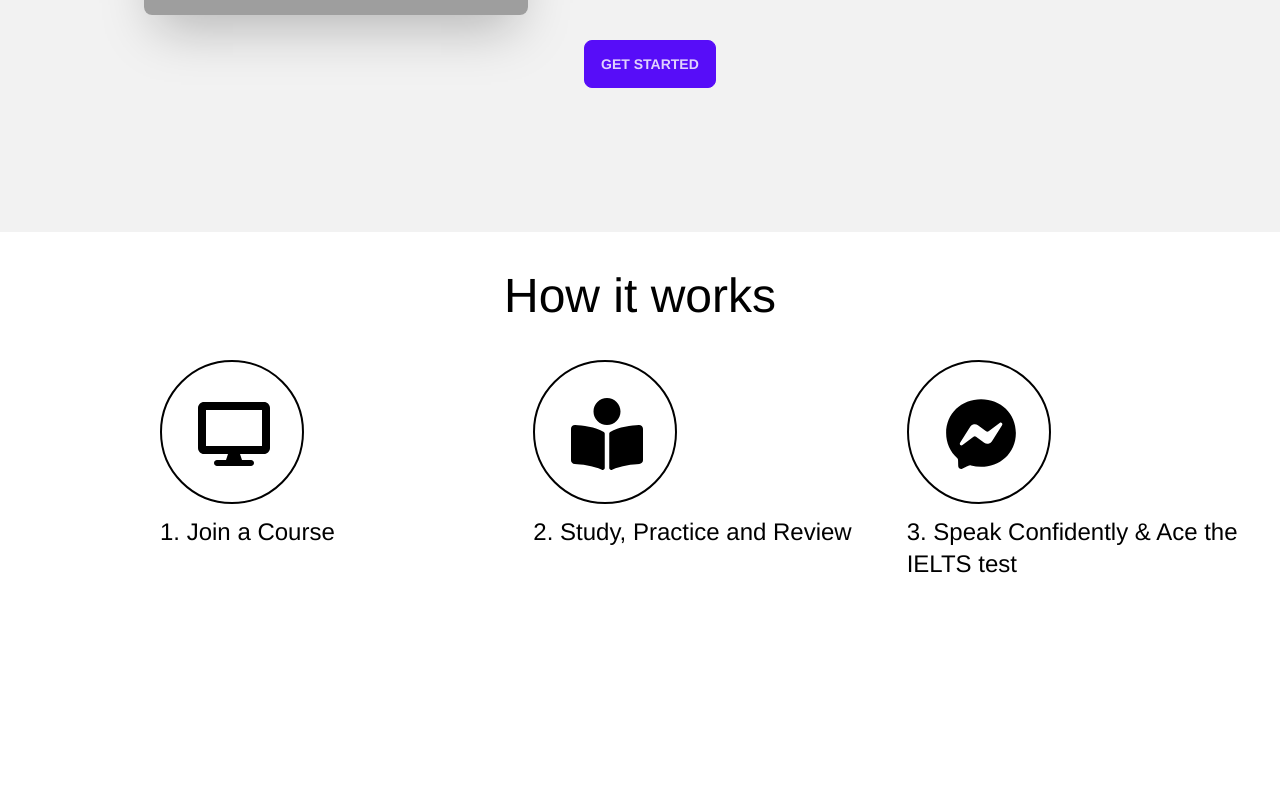
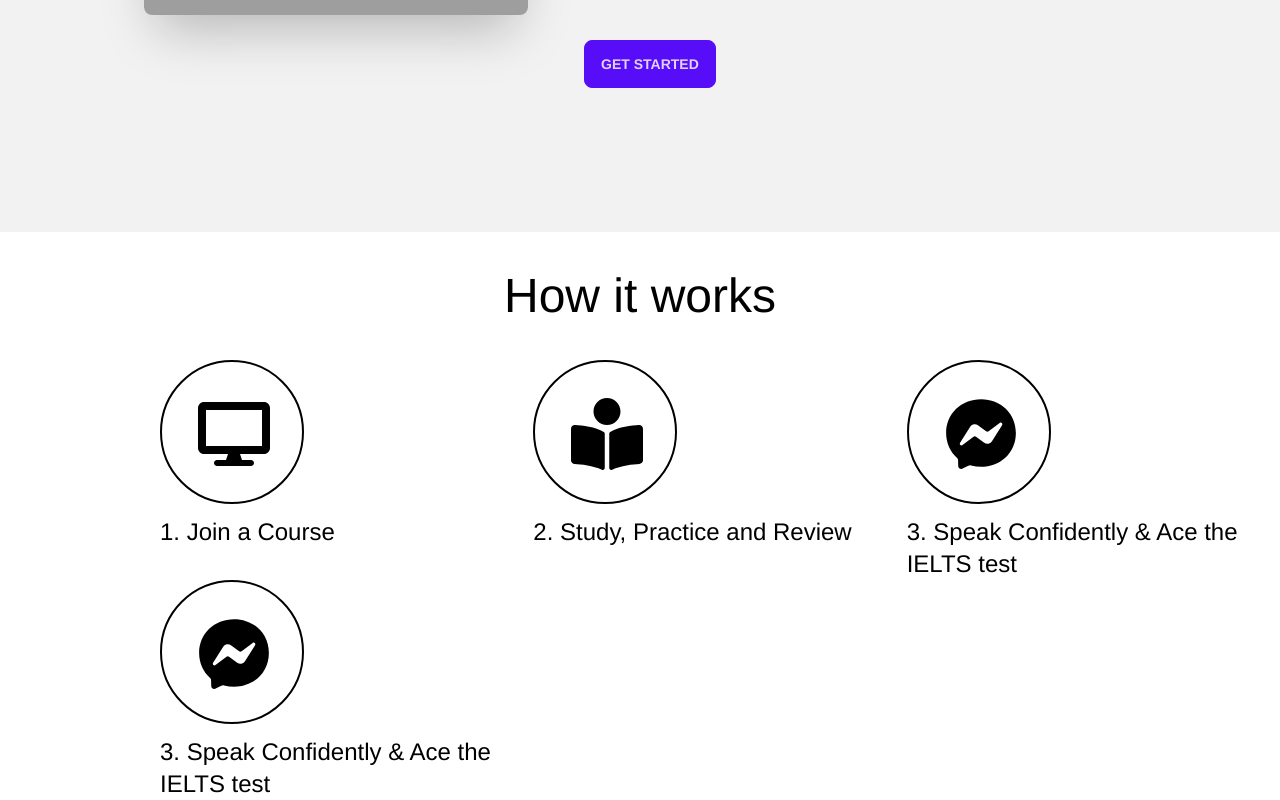
Before and after one commit to shuvakarmakar/spoken-english-client, a React (Vite) app: page / in a window 1280 px wide. Shown: the part 1464-2264 px from the top of the page. Before the commit the page ends 2044 px from the top, so only its background shows below. Built offline with nearby package versions, Linux system fonts and the light colour scheme; no server answers; grey boxes are pictures that could not be loaded.

Commit message:
something added

```diff
--- a/src/Component/Process/Process.tsx
+++ b/src/Component/Process/Process.tsx
@@ -25,6 +25,14 @@ const Process = () => {
             3. Speak Confidently & Ace the IELTS test
           </h3>
         </div>
+        <div>
+          <div className="border-2 border-black  w-36 h-36  p-9 rounded-full  text-center text-7xl">
+            <FaFacebookMessenger />
+          </div>
+          <h3 className="text-2xl mt-3">
+            3. Speak Confidently & Ace the IELTS test
+          </h3>
+        </div>
       </div>
     </div>
   );
```
